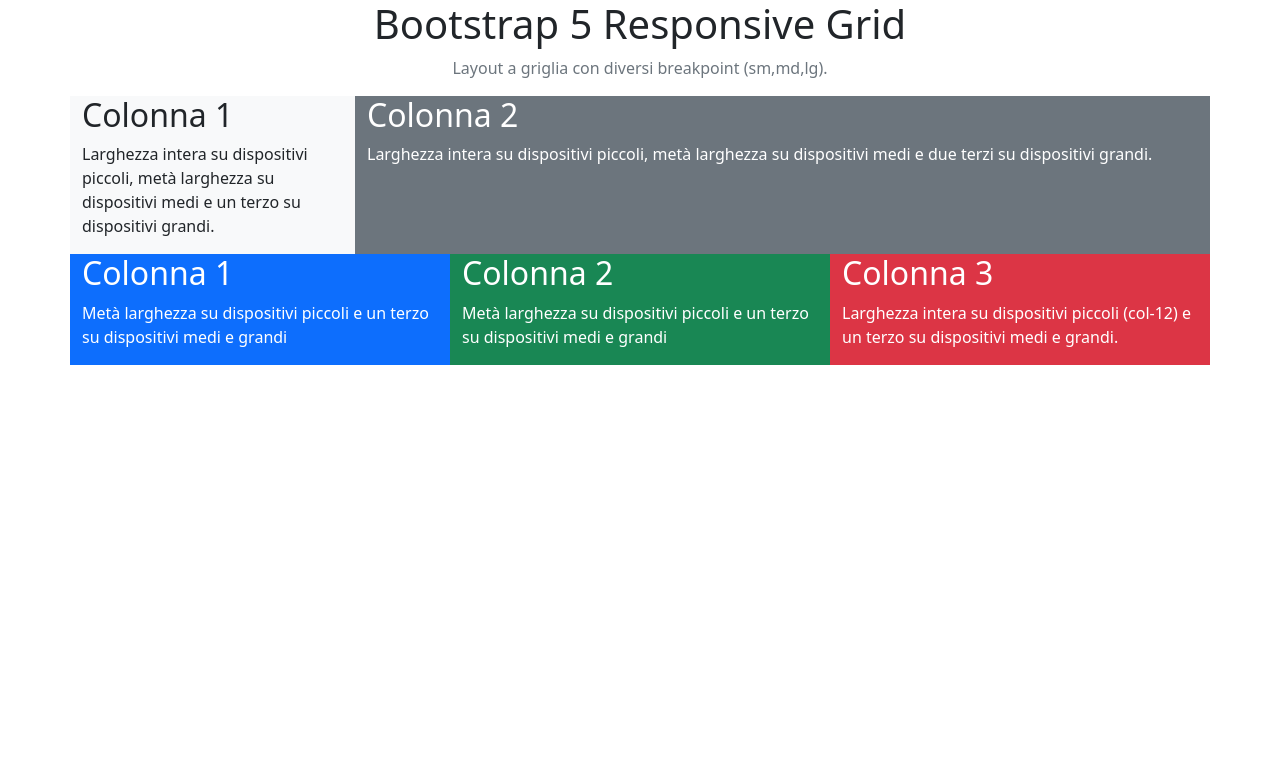
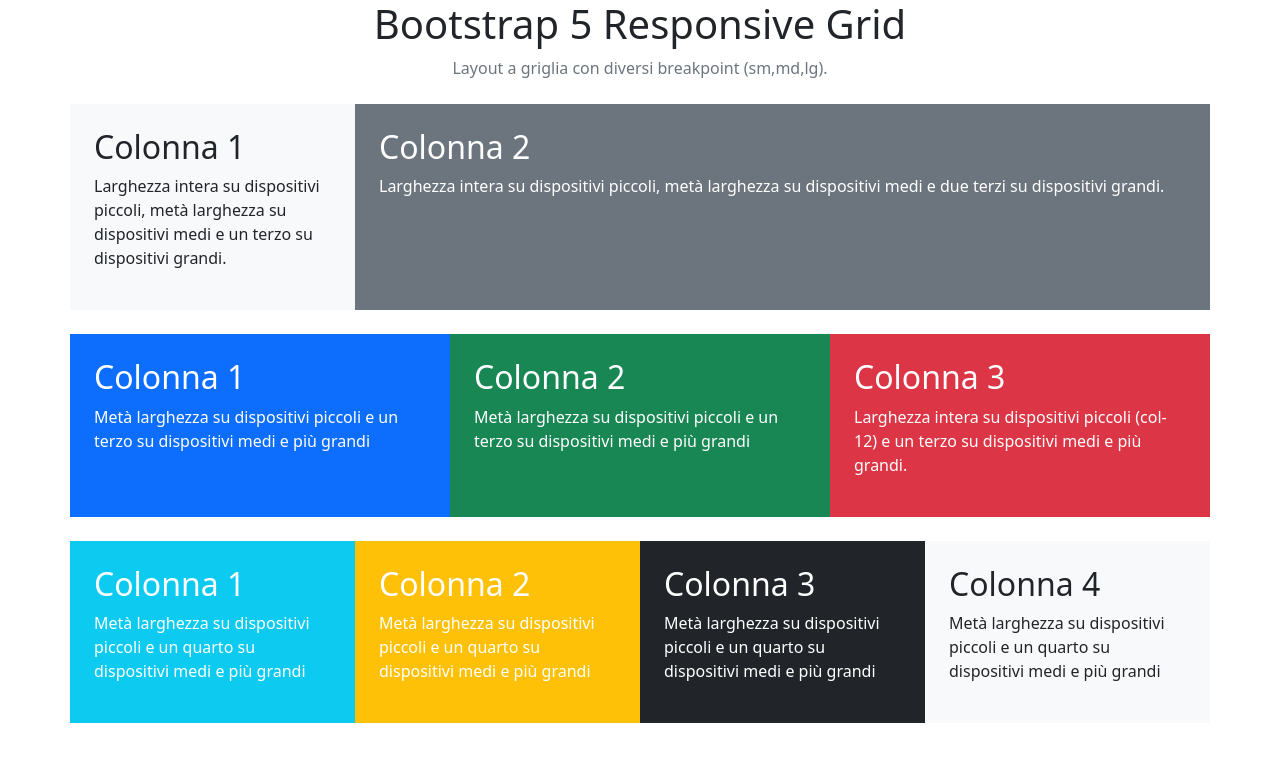
Before and after one commit to lucaconigliaro/htmlcss-bootstrap-layout, a plain HTML site: page index.html in a window 1280 px wide. Drawn offline with nearby package versions, Linux system fonts and the light colour scheme.

Commit message:
feat: all sections and details finished

```diff
--- a/index.html
+++ b/index.html
@@ -15,47 +15,80 @@
 </head>
 
 <body>
+    <main>
         <div class="container">
 
             <!-- Title -->
-        <section class="text-center">
+            <section class="text-center mb-4">
                 <h1>Bootstrap 5 Responsive Grid</h1>
                 <p class="text-secondary">Layout a griglia con diversi breakpoint (sm,md,lg).</p>
             </section>
 
+            <!-- First Section -->
             <section>
-            <div class="row justify-content-start">
-                <div class="col-12 bg-light col-md-6 col-lg-3 ">
+                <div class="row justify-content-start mb-4">
+                    <div class="col-12 bg-light col-md-6 col-lg-3 p-4">
                         <h2>Colonna 1</h2>
-                    <p>Larghezza intera su dispositivi piccoli, metà larghezza su dispositivi medi e un terzo su
+                        <p class="fs-6">Larghezza intera su dispositivi piccoli, metà larghezza su dispositivi medi e un
+                            terzo su
                             dispositivi grandi.</p>
                     </div>
-                <div class="col-12 bg-secondary text-white col-md-6 col-lg-9">
+                    <div class="col-12 bg-secondary text-white col-md-6 col-lg-9 p-4">
                         <h2>Colonna 2</h2>
-                    <p>Larghezza intera su dispositivi piccoli, metà larghezza su dispositivi medi e due terzi su
+                        <p class="fs-6">Larghezza intera su dispositivi piccoli, metà larghezza su dispositivi medi e
+                            due terzi su
                             dispositivi grandi.</p>
                     </div>
                 </div>
             </section>
 
+            <!-- Second Section -->
             <section>
-            <div class="row justify-content-start">
-                <div class="col-6 bg-primary text-white col-md-4">
+                <div class="row justify-content-start mb-4">
+                    <div class="col-6 bg-primary text-white col-md-4 p-4">
                         <h2>Colonna 1</h2>
-                    <p>Metà larghezza su dispositivi piccoli e un terzo su dispositivi medi e grandi</p>
+                        <p class="fs-6">Metà larghezza su dispositivi piccoli e un terzo su dispositivi medi e più
+                            grandi</p>
                     </div>
-                <div class="col-6 bg-success text-white col-md-4">
+                    <div class="col-6 bg-success text-white col-md-4 p-4">
                         <h2>Colonna 2</h2>
-                    <p>Metà larghezza su dispositivi piccoli e un terzo su dispositivi medi e grandi</p>
+                        <p class="fs-6">Metà larghezza su dispositivi piccoli e un terzo su dispositivi medi e più
+                            grandi</p>
                     </div>
-                <div class="col-12 bg-danger text-white col-md-4">
+                    <div class="col-12 bg-danger text-white col-md-4 p-4">
                         <h2>Colonna 3</h2>
-                <p>Larghezza intera su dispositivi piccoli (col-12) e un terzo su dispositivi medi e grandi.</p>
+                        <p class="fs-6">Larghezza intera su dispositivi piccoli (col-12) e un terzo su dispositivi medi
+                            e più grandi.</p>
                     </div>
             </section>
 
+            <!-- Third Section -->
+            <section>
+                <div class="row justify-content-start">
+                    <div class="col-6 bg-info text-white col-md-3 p-4">
+                        <h2>Colonna 1</h2>
+                        <p class="fs-6">Metà larghezza su dispositivi piccoli e un quarto su dispositivi medi e più
+                            grandi</p>
                     </div>
-
+                    <div class="col-6 bg-warning text-white col-md-3 p-4">
+                        <h2>Colonna 2</h2>
+                        <p class="fs-6">Metà larghezza su dispositivi piccoli e un quarto su dispositivi medi e più
+                            grandi</p>
+                    </div>
+                    <div class="col-6 bg-dark text-white col-md-3 p-4">
+                        <h2>Colonna 3</h2>
+                        <p class="fs-6">Metà larghezza su dispositivi piccoli e un quarto su dispositivi medi e più
+                            grandi</p>
+                    </div>
+                    <div class="col-6 bg-light col-md-3 p-4">
+                        <h2>Colonna 4</h2>
+                        <p class="fs-6">Metà larghezza su dispositivi piccoli e un quarto su dispositivi medi e più
+                            grandi</p>
+                    </div>
+                </div>
+            </section>
+        </div>
+    </main>
 </body>
 
 </html>
```
Lines whose indentation alone changed are shown as unchanged.
